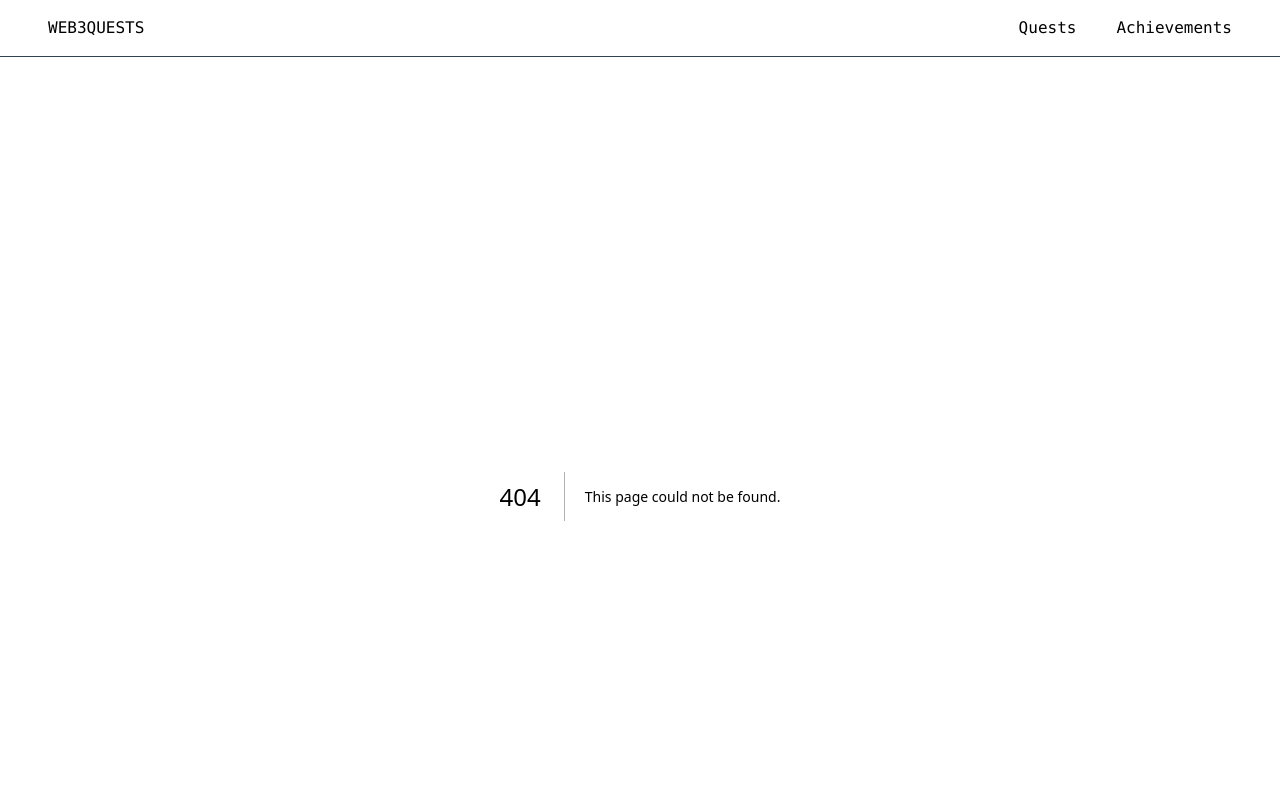
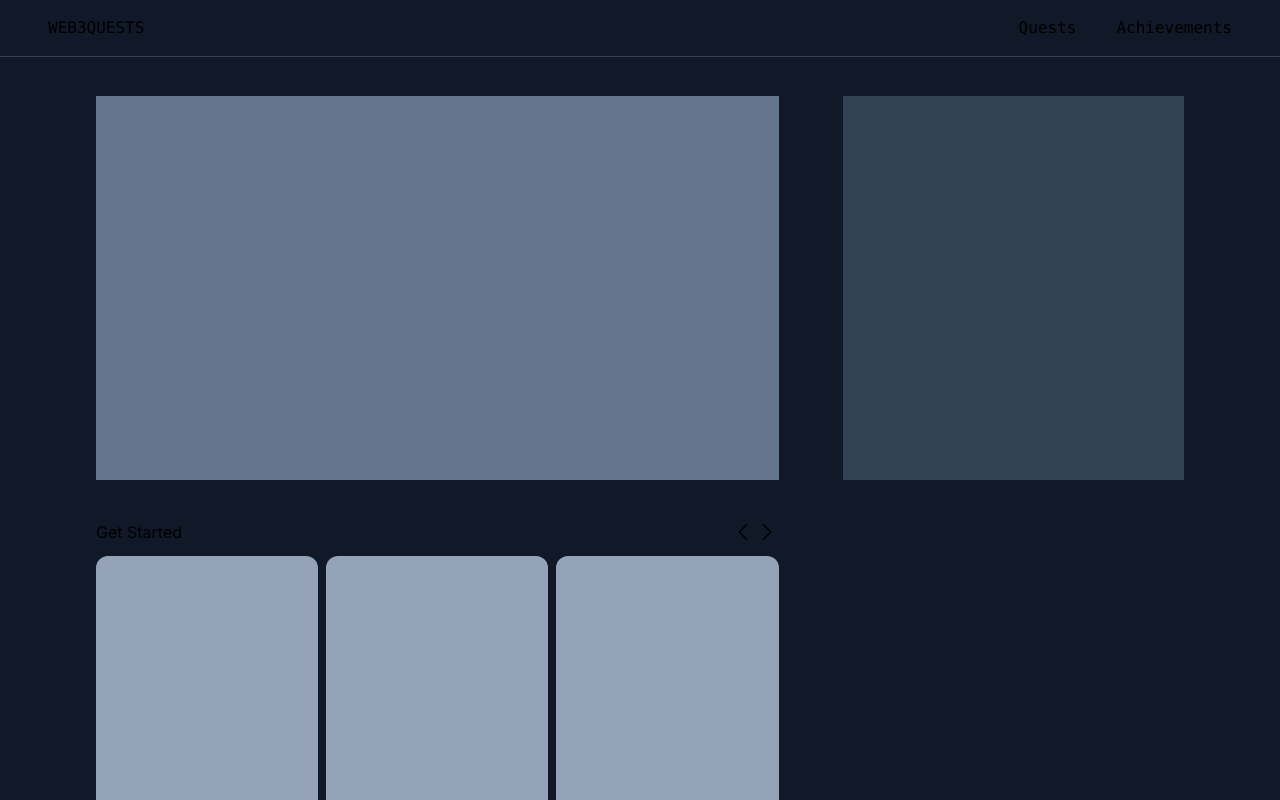
Before and after one commit to maksympanchyshyn/omniland, a Next.js app: page /quests in a window 1280 px wide. Before the commit this address had no page. Shown: the top 800 px of the page. Built offline with nearby package versions, Linux system fonts and the light colour scheme.

Commit message:
Add basic /quests page layout

```diff
--- a/app/globals.css
+++ b/app/globals.css
@@ -18,10 +18,5 @@
 
 body {
   color: rgb(var(--foreground-rgb));
-  background: linear-gradient(
-      to bottom,
-      transparent,
-      rgb(var(--background-end-rgb))
-    )
-    rgb(var(--background-start-rgb));
+  background: #111827;
 }
--- a/app/layout.tsx
+++ b/app/layout.tsx
@@ -16,9 +16,7 @@ export default function RootLayout({ children }: { children: React.ReactNode })
     <html lang="en">
       <body className={inter.className}>
         <Header />
-        <main className="flex min-h-screen flex-col items-center justify-center p-24">
-          <div className="flex flex-col justify-center items-center">{children}</div>
-        </main>
+        <main className="flex min-h-screen flex-col items-center justify-start p-24">{children}</main>
         <footer className="border-t border-t-slate-700 w-full font-mono ">
           <div className="flex justify-center text-lg py-4">Made by @maksympanchyshyn</div>
         </footer>
--- a/app/page.tsx
+++ b/app/page.tsx
@@ -2,7 +2,7 @@ import Image from 'next/image';
 
 export default function Home() {
   return (
-    <div className="flex flex-col justify-center items-center">
+    <div className="flex flex-col flex-1 justify-center items-center">
       <h2 className="text-4xl">You have a wallet</h2>
       <h2 className="text-7xl">Now what?</h2>
       <p className="text-xl">Join 500,000+ people exploring crypto every day with us.</p>
--- /dev/null
+++ b/app/quests/page.tsx
@@ -0,0 +1,17 @@
+import QuestsSlider from '@/components/QuestsSlider';
+import Image from 'next/image';
+
+export default function Quests() {
+  return (
+    <div className="flex w-full lg:space-x-16">
+      <div className="flex flex-col justify-start w-full lg:w-4/6">
+        <div className="flex h-96 bg-slate-500"></div>
+        <QuestsSlider collection="Get Started" quests={[]} />
+        <QuestsSlider collection="Arbitrum" quests={[]} />
+      </div>
+      <div className="flex flex-col lg:w-2/6">
+        <div className="flex h-96 bg-slate-700"></div>
+      </div>
+    </div>
+  );
+}
--- a/components/Header/index.tsx
+++ b/components/Header/index.tsx
@@ -4,7 +4,7 @@ export default function Header() {
   const menuItems = [
     {
       text: 'Quests',
-      link: '#',
+      link: '/quests',
     },
     {
       text: 'Achievements',
@@ -13,7 +13,7 @@ export default function Header() {
   ];
 
   return (
-    <div className="w-full fixed border-b border-b-slate-700">
+    <div className="w-full fixed border-b border-b-slate-700 bg-gray-900">
       <header className="flex justify-between w-full px-12 py-4 font-mono">
         <div className="flex">
           <Link href="/">WEB3QUESTS</Link>
--- /dev/null
+++ b/components/QuestsSlider/index.tsx
@@ -0,0 +1,45 @@
+export type QuestsSliderProps = {
+  collection: string;
+  quests: any[];
+};
+
+export default function QuestsSlider(props: QuestsSliderProps) {
+  return (
+    <div className="flex flex-col mt-10">
+      <div className="flex justify-between mb-3">
+        <div>{props.collection}</div>
+        <div className="flex space-between">
+          <button>
+            <svg
+              xmlns="http://www.w3.org/2000/svg"
+              fill="none"
+              viewBox="0 0 24 24"
+              strokeWidth={1.5}
+              stroke="currentColor"
+              className="w-6 h-6"
+            >
+              <path strokeLinecap="round" strokeLinejoin="round" d="M15.75 19.5L8.25 12l7.5-7.5" />
+            </svg>
+          </button>
+          <button>
+            <svg
+              xmlns="http://www.w3.org/2000/svg"
+              fill="none"
+              viewBox="0 0 24 24"
+              strokeWidth={1.5}
+              stroke="currentColor"
+              className="w-6 h-6"
+            >
+              <path strokeLinecap="round" strokeLinejoin="round" d="M8.25 4.5l7.5 7.5-7.5 7.5" />
+            </svg>
+          </button>
+        </div>
+      </div>
+      <div className="flex space-x-2">
+        <div className="h-80 w-1/3 bg-slate-400 rounded-xl"></div>
+        <div className="h-80 w-1/3 bg-slate-400 rounded-xl"></div>
+        <div className="h-80 w-1/3 bg-slate-400 rounded-xl"></div>
+      </div>
+    </div>
+  );
+}
```
